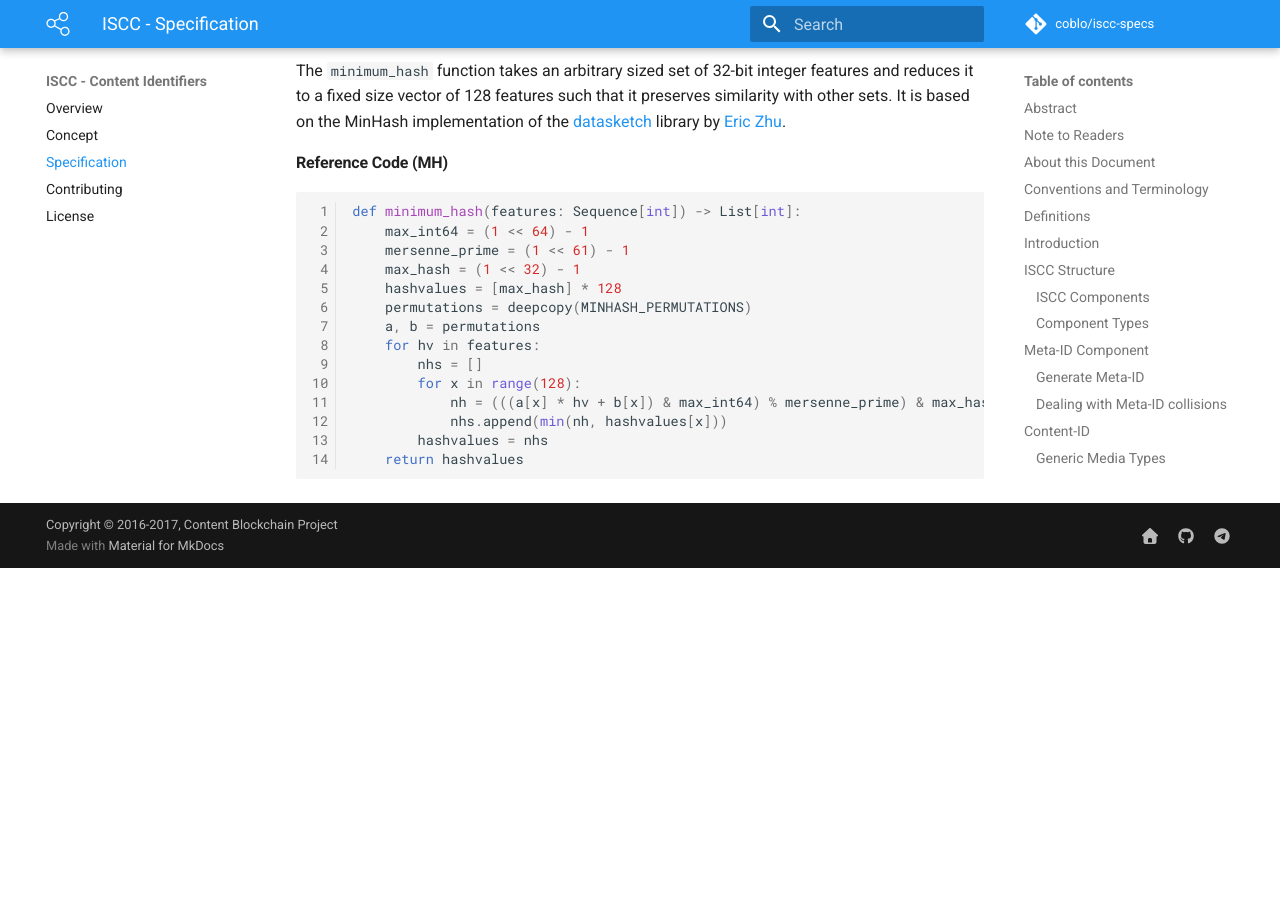
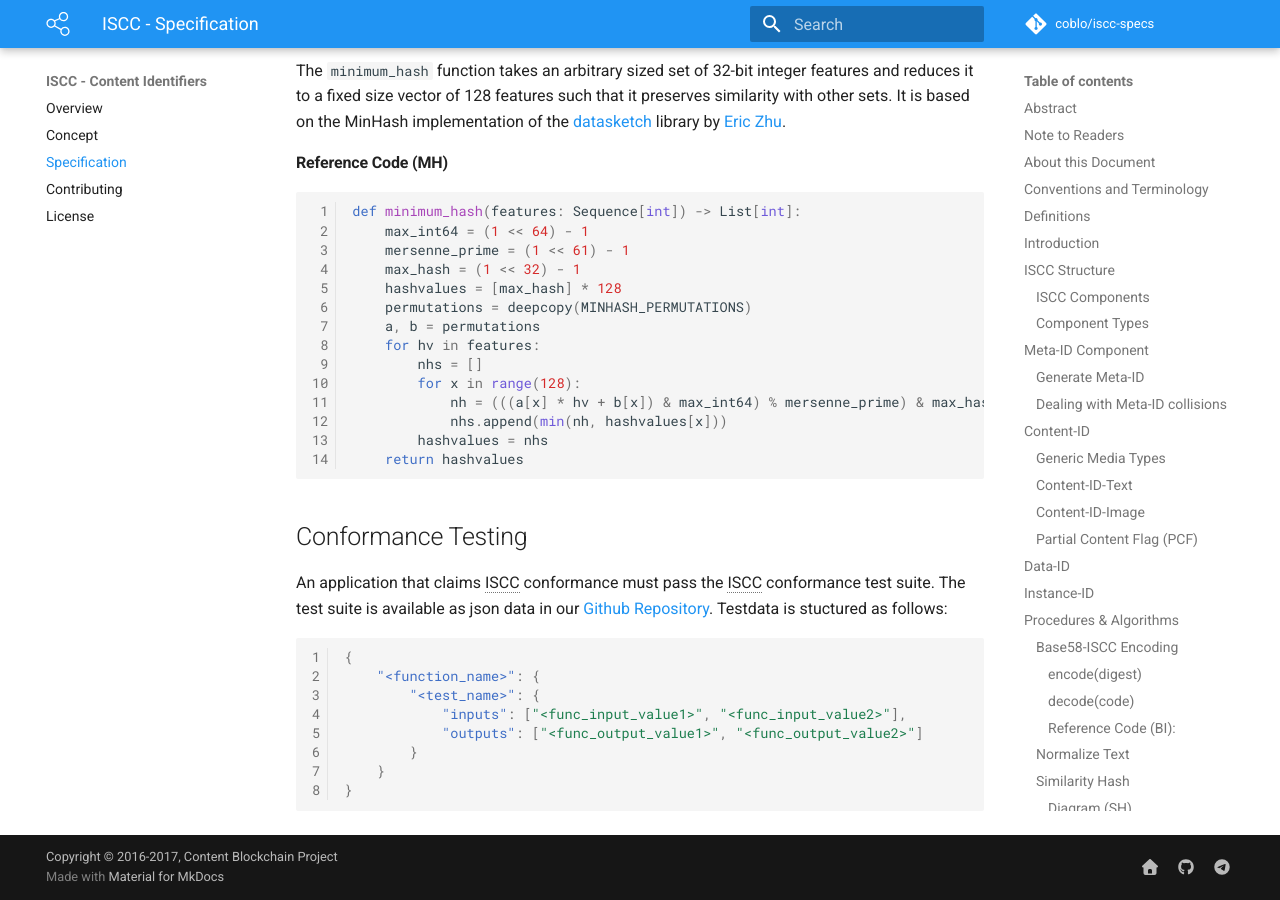
Before and after one commit to iscc/iscc-specs, an MkDocs documentation site: the page built from docs/specification.md, in a window 1280 px wide and 900 px high, scrolled down 14943 px. Built offline with MkDocs 1.6.1 and Material for MkDocs 9.7.7, drawn with Linux system fonts in a browser that asks for light colours; comment, search, counter and statistics services are not loaded; old or Windows-style settings are respelled for this version of MkDocs; before the commit the page ends 15511 px from its top, so only the background shows below that; some of the changed text lies outside the part shown.

Commit message:
mention conformance testing and bump version

````diff
--- a/docs/specification.md
+++ b/docs/specification.md
@@ -2,7 +2,7 @@ title: ISCC - Specification
 description: Draft Specification of International Standard Content Codes
 authors: Titusz Pan
 
-# ISCC - Specification v0.9.0
+# ISCC - Specification v0.9.1
 
 !!! attention
 
@@ -10,7 +10,7 @@ authors: Titusz Pan
 
 ## Abstract
 
-The **International Standard Content Code (ISCC)**, is an open and decentralized digital media identifier. An ISCC can be created from digital content and its basic metadata by anybody who follows the procedures of the ISCC specification or by using open source software that supports ISCC creation conforming to the ISCC specification.
+The **International Standard Content Code (ISCC)**, is an open and decentralized digital media identifier. An ISCC can be created from digital content and its basic metadata by anybody who follows the procedures of the ISCC specification or by using open source software that supports ISCC creation [conforming to the ISCC specification](#conformance-testing).
 
 ## Note to Readers
 
@@ -389,6 +389,21 @@ def minimum_hash(features: Sequence[int]) -> List[int]:
     return hashvalues
 ```
 
+## Conformance Testing
+
+An application that claims ISCC conformance must pass the ISCC conformance test suite. The test suite is available as json data in our [Github Repository](https://raw.githubusercontent.com/coblo/iscc-specs/master/tests/test_data.json). Testdata is stuctured as follows:
+
+```json
+{
+    "<function_name>": {
+        "<test_name>": {
+            "inputs": ["<func_input_value1>", "<func_input_value2>"],
+            "outputs": ["<func_output_value1>", "<func_output_value2>"]
+        }
+    }
+}
+```
+
 
 
 *[CDC]: Content defined chunking
--- a/setup.py
+++ b/setup.py
@@ -13,7 +13,7 @@ def readme():
 
 setup(
     name='iscc',
-    version='0.9.0',
+    version='0.9.1',
     description="ISCC: Reference Implementation",
     long_description=readme(),
     author="Titusz Pan",
````
